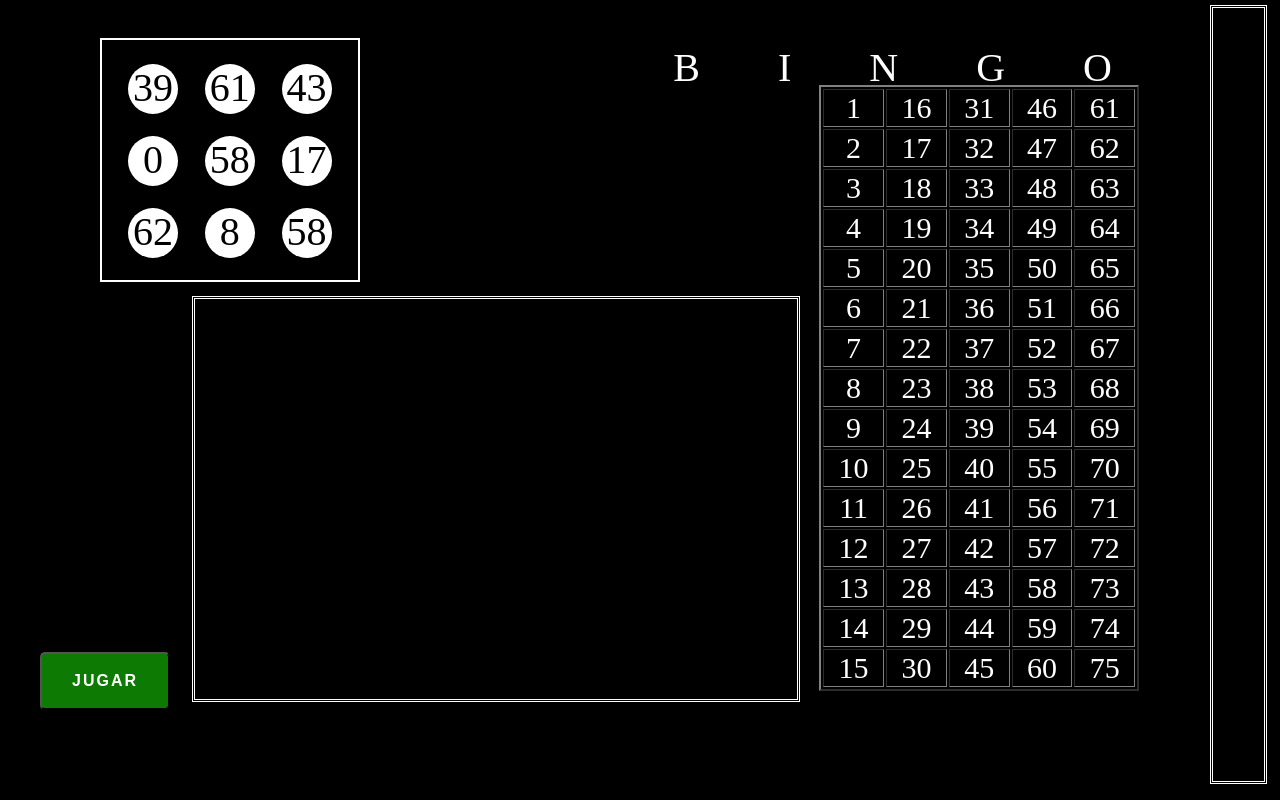
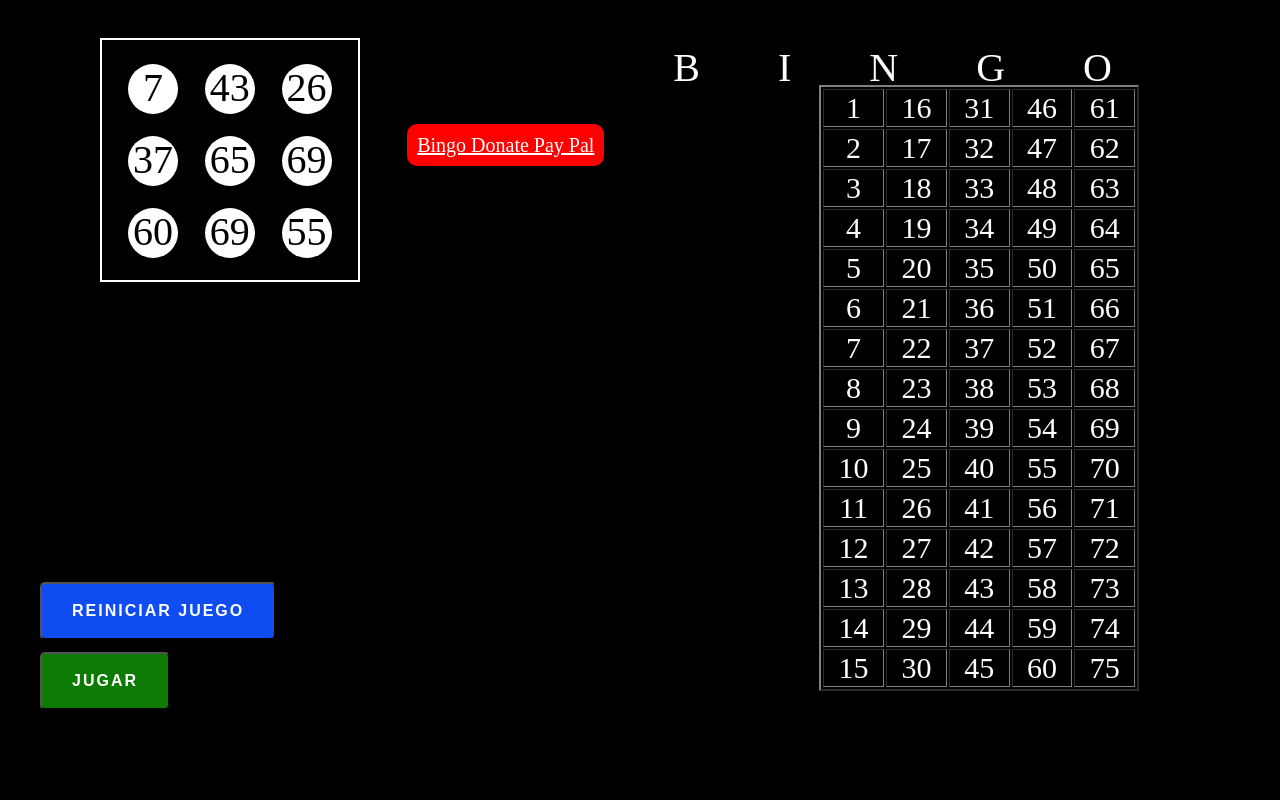
Before and after one commit to stimado9021/bingostar9021.github.io, a plain HTML site: page index.html in a window 1280 px wide. Drawn offline with nearby package versions, Linux system fonts and the light colour scheme.

Commit message:
Add files via upload

```diff
--- a/css/style.css
+++ b/css/style.css
@@ -186,3 +186,38 @@ body{
 	box-shadow: 0px 8px 15px rgba(0, 0, 0, 0.1);
 	z-index: 99;
 }
+#btnDonate{
+    width: 40%;
+    height: 20%;
+    padding: 10px;
+    border-color: rgb(246, 246, 248);
+    border-radius: 10px;
+    background-color: red;
+    color:white;
+    font-size: 20px;
+    margin: 10px;
+}
+.donate{
+    top:50%;
+    right: 80%;
+    padding: 10px;
+    margin-left: 30%;
+    padding-top: 10%;
+}
+
+#btnReiniciar{
+    font-size: 16px; /* Cambiar el tamaño de la tipografia */
+	text-transform: uppercase; /* Texto en mayusculas */
+	font-weight: bold; /* Fuente en negrita o bold */
+	color: #ffffff; /* Color del texto */
+	border-radius: 5px; /* Borde del boton */
+	letter-spacing: 2px; /* Espacio entre letras */
+	background-color: hwb(224 6% 5%); /* Color de fondo */
+	padding: 18px 30px; /* Relleno del boton */
+	position: fixed;
+	bottom: 160px;
+	left: 40px;
+	transition: all 300ms ease 0ms;
+	box-shadow: 0px 8px 15px rgba(0, 0, 0, 0.1);
+	z-index: 99;
+}
--- a/index.html
+++ b/index.html
@@ -19,12 +19,16 @@
                             <div class="ball8"></div>
                             <div class="ball9"></div>
                         </div>
-                        <div id="bolaSalientes" style="border-style: double; width: 47%;border-color: white;height: 50%;top:37%;position: absolute;left:15% ;">
+                       <div class="donate">
+
+ <a target="_blank" id="btnDonate" href=" https://www.paypal.com/donate/?hosted_button_id=KTTF7E9PYM5GQ">Bingo Donate Pay Pal</a>
+                       </div>
+                        <div id="bolaSalientes" style=" width: 47%;border-color: white;height: 50%;top:37%;position: absolute;left:15% ;">
 
                         </div>
 
 
-
+                                <button id="btnReiniciar" onclick="reinicarJuego()" >Reiniciar Juego</button>
                                 <button id="btnSacarBola" onclick="sacarBola()" >JUGAR</button>
 
 
@@ -42,7 +46,7 @@
                                 <div id="cajaTabla" style="width: 25%;right: 11%;top: 10%;position: absolute;height:70%;margin-top: 5px;font-size: 30px;">
 
                                 </div>
-                                <div id="listaSalida" style="width: 3%;right: 1%;top: 0%;position: absolute;height:95%;margin-top: 5px;border-style: double;border-color: white;padding-left: 1%;padding-top: 1%;">
+                                <div id="listaSalida" style="width: 3%;right: 1%;top: 0%;position: absolute;height:95%;margin-top: 5px;border-color: white;padding-left: 1%;padding-top: 1%;">
 
                                 </div>
 
--- a/js/app.js
+++ b/js/app.js
@@ -19,9 +19,8 @@ const esferasLista = [];
 // let updown = Math,floor(Math.random()*2);
 // let up = updown?true:false;
 
-window.addEventListener('load', function() {
+function crearBolas(){
   contBolas=0;
-
   ball1.innerHTML=Math.floor(Math.random()*75);
   ball2.innerHTML=Math.floor(Math.random()*75);
   ball3.innerHTML=Math.floor(Math.random()*75);
@@ -77,6 +76,12 @@ window.addEventListener('load', function() {
   tblBody.setAttribute("color", "red");
 
 
+}
+
+window.addEventListener('load', function() {
+
+  crearBolas()
+
 
    //**************************************************************************************** */
 
@@ -86,6 +91,9 @@ function sacarBola(){
     var c = 0;
     btnSacarBola.disabled=true;
     btnSacarBola.style.background="red";
+
+    btnReiniciar.disabled=true;
+    btnReiniciar.style.background="red";
   const id =  setInterval(() => {
     ball1.innerHTML=Math.floor(Math.random()*75);
     ball2.innerHTML=Math.floor(Math.random()*75);
@@ -171,6 +179,8 @@ setTimeout(() => {
   bolaSale.style.left=10;
   btnSacarBola.style.background="green";
   btnSacarBola.disabled=false;
+  btnReiniciar.disabled=false;
+ btnReiniciar.style.background="blue";
   const nroFijo=document.createElement("div")
   nroFijo.textContent=n;
   nroFijo.setAttribute("class","bolaFija2")
@@ -216,7 +226,12 @@ function  cantarNumero(n){
     const audio = new Audio("mp3s/o" + n + ".mp3");
     audio.play();
   }
+}
 
-
-
+function reinicarJuego(){
+const msg = confirm("¿Esta seguro q desea reiniciar el juego?");
+  if(msg){
+    alert('El juego se Reiniciara. Presione Aceptar')
+    window.location.replace('index.html')
   }
+}
```
Lines whose indentation alone changed are shown as unchanged.
